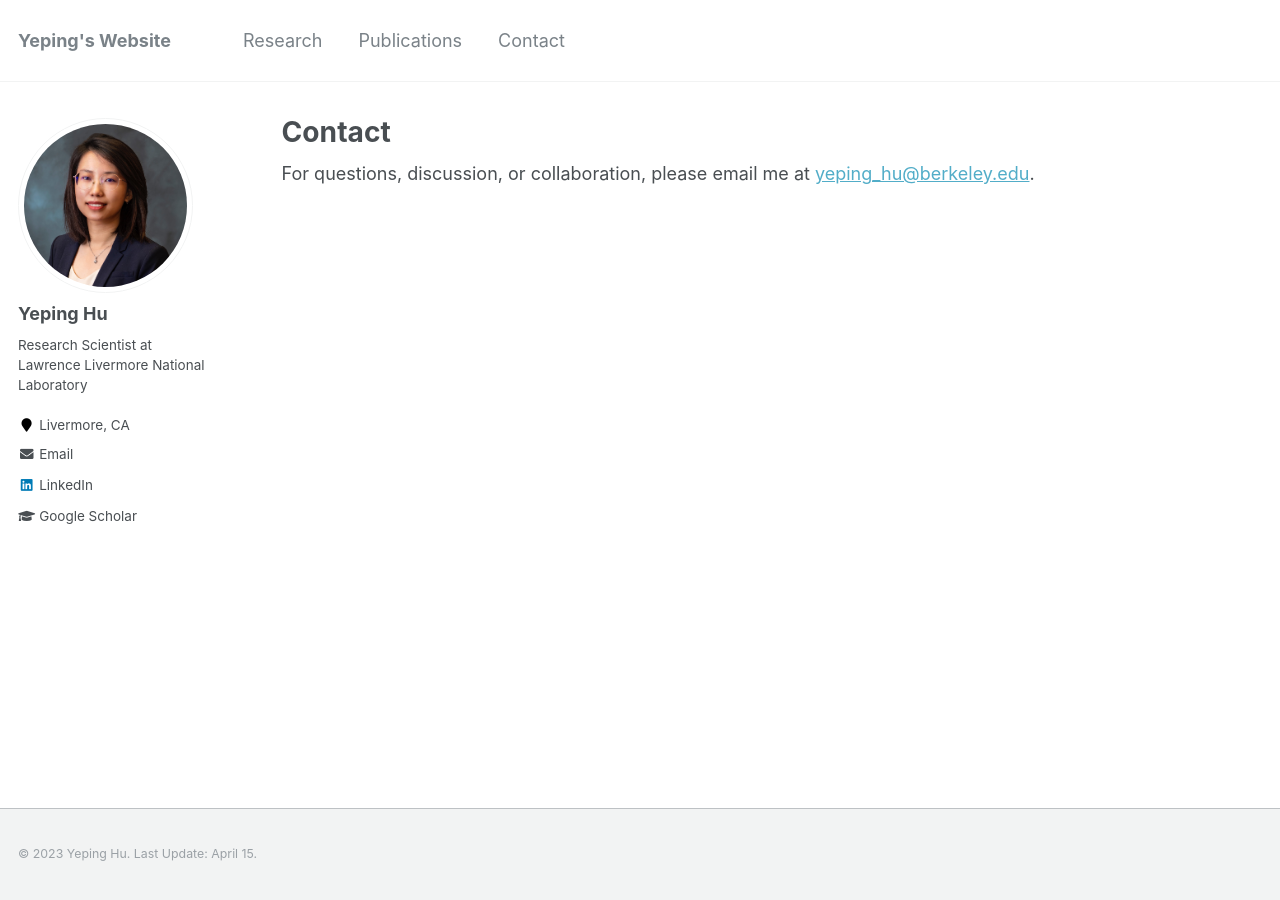
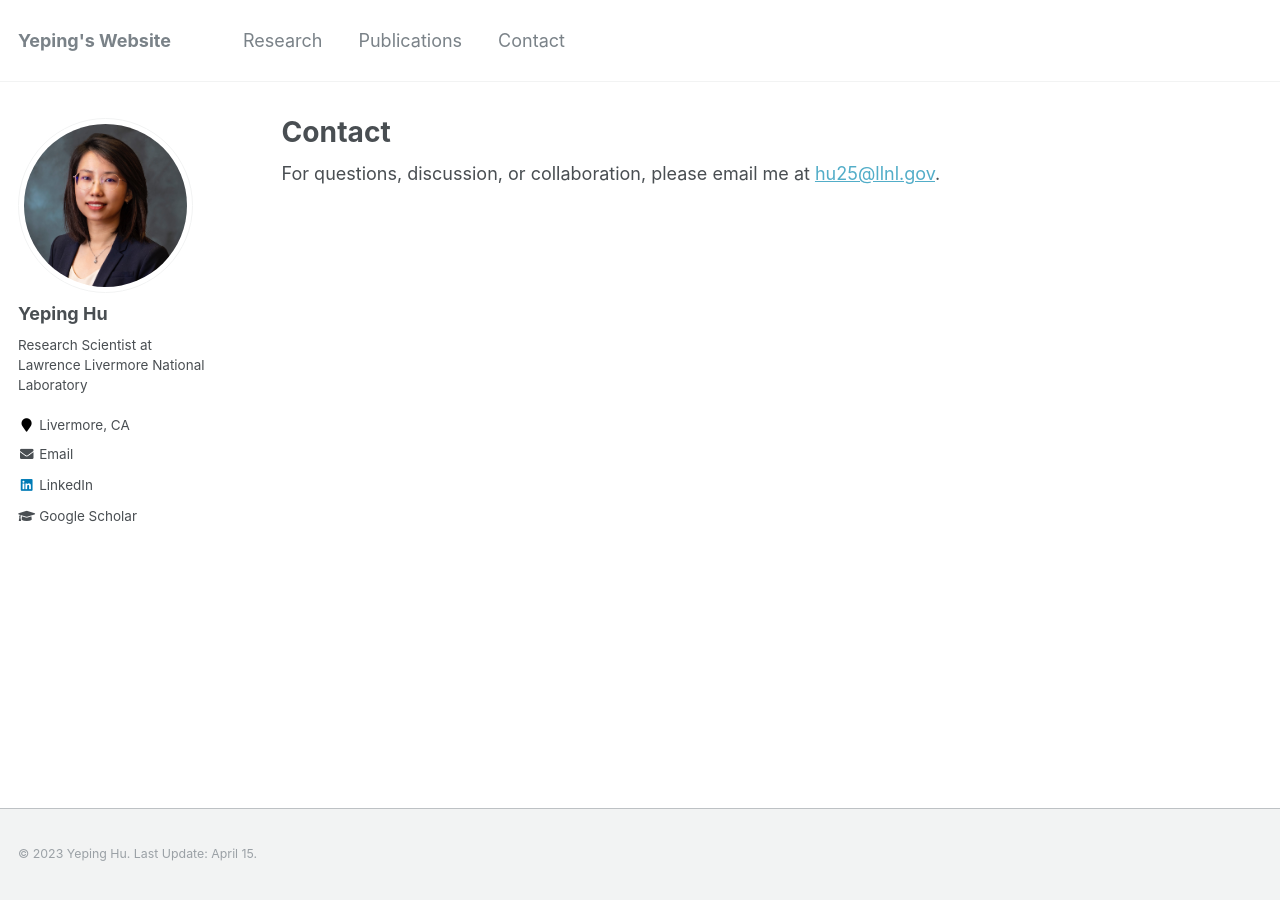
Before and after one commit to Yeping-Hu/yeping-hu.github.io, a Jekyll site: the page built from _pages/contact.md, in a window 1280 px wide. Built offline with Jekyll 4.4.1, drawn with Linux system fonts in a browser that asks for light colours; a script that is not in the unit is left out.

Commit message:
update contact

```diff
--- a/_pages/contact.md
+++ b/_pages/contact.md
@@ -5,4 +5,4 @@ author_profile: true
 
 ---
 
-For questions, discussion, or collaboration, please email me at [yeping_hu@berkeley.edu](mailto: yeping_hu@email.edu).
+For questions, discussion, or collaboration, please email me at [hu25@llnl.gov](mailto: hu25@llnl.gov).
```
